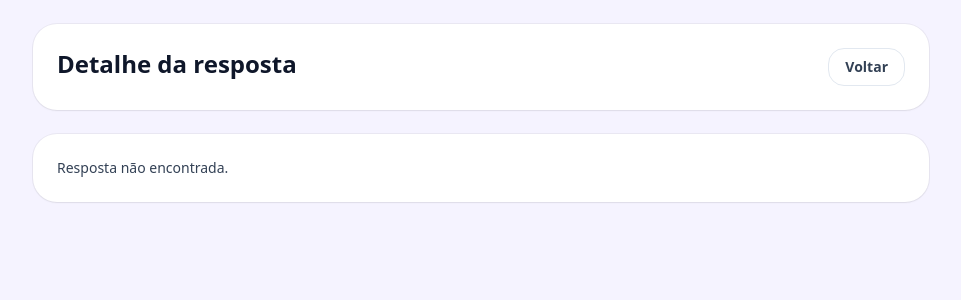
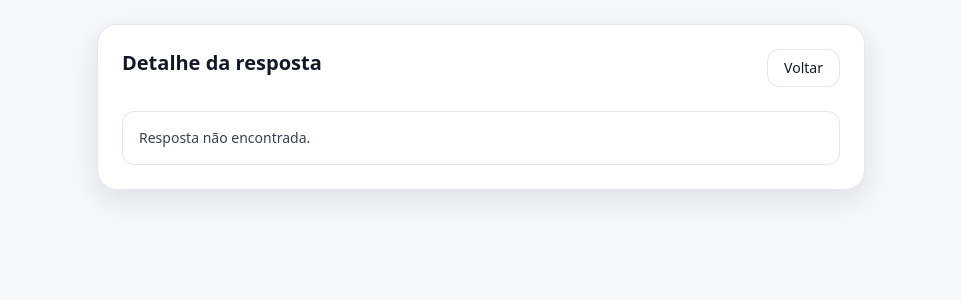
Before and after one commit to joao-holanda19/binds-satisfaction-test, a Vue app: page /responses/1 in a window 1280 px wide. Shown: the top 300 px of the page, without its empty margins (159-1120 px from the left). Built offline with nearby package versions, Linux system fonts and the light colour scheme.

Commit message:
Padroniza botões roxo/vermelho no detalhe e edição de respostas

```diff
--- a/src/views/ResponseDetailView.vue
+++ b/src/views/ResponseDetailView.vue
@@ -1,14 +1,14 @@
 <template>
-  <div class="min-h-screen bg-violet-50 p-6">
-    <div class="mx-auto w-full max-w-4xl">
-      <div class="rounded-3xl bg-white p-6 shadow-sm ring-1 ring-black/5">
-        <div class="flex flex-col gap-4 sm:flex-row sm:items-start sm:justify-between">
+  <div class="min-h-screen binds-bg p-6">
+    <div class="mx-auto w-full max-w-3xl binds-card p-6">
+      <div class="flex flex-wrap items-start justify-between gap-3">
         <div>
-            <h1 class="text-2xl font-extrabold text-slate-900">Detalhe da resposta</h1>
+          <h1 class="text-xl font-bold">Detalhe da resposta</h1>
 
-            <div v-if="record" class="mt-3 space-y-1 text-sm text-slate-600">
+          <div v-if="record" class="mt-2 space-y-1 text-sm text-gray-600">
             <p>
-                ID: <span class="font-mono text-slate-800">{{ record.id }}</span>
+              <span class="font-semibold">ID:</span>
+              <span class="font-mono">{{ record.id }}</span>
             </p>
 
             <p>
@@ -24,17 +24,14 @@
         </div>
 
         <div class="flex flex-wrap items-center gap-2">
-            <RouterLink
-              to="/responses"
-              class="rounded-2xl border border-slate-200 bg-white px-4 py-2 text-sm font-semibold text-slate-700 hover:bg-slate-50"
-            >
+          <RouterLink to="/responses" class="btn btn-secondary">
             Voltar
           </RouterLink>
 
           <RouterLink
             v-if="record"
             :to="`/responses/${record.id}/edit`"
-              class="rounded-2xl bg-violet-600 px-4 py-2 text-sm font-semibold text-white hover:bg-violet-700"
+            class="btn btn-primary"
           >
             Editar
           </RouterLink>
@@ -42,26 +39,26 @@
           <button
             v-if="record"
             type="button"
-              class="rounded-2xl border border-rose-200 bg-rose-50 px-4 py-2 text-sm font-semibold text-rose-700 hover:bg-rose-100"
+            class="btn btn-danger"
             @click="excluir"
           >
             Excluir
           </button>
         </div>
       </div>
-      </div>
 
       <div
         v-if="!record"
-        class="mt-6 rounded-3xl bg-white p-6 text-sm text-slate-700 shadow-sm ring-1 ring-black/5"
+        class="mt-6 rounded-xl bg-white p-4 text-sm text-gray-700 border border-gray-200"
       >
         Resposta não encontrada.
       </div>
 
-      <div v-else class="mt-6 rounded-3xl bg-white p-6 shadow-sm ring-1 ring-black/5">
-        <h2 class="text-sm font-semibold text-slate-700">Respostas</h2>
+      <div v-else class="mt-6 space-y-4">
+        <div class="rounded-2xl border border-gray-200 bg-white p-4">
+          <h2 class="text-sm font-semibold text-gray-700">Respostas</h2>
 
-        <div class="mt-4 grid gap-3 text-sm text-slate-800">
+          <div class="mt-3 grid gap-3 text-sm">
             <div>
               <span class="font-semibold">Humor:</span>
               {{ traduzirHumor(record.answers.mood) }}
@@ -72,7 +69,7 @@
               {{ record.answers.csat ?? '-' }}
             </div>
 
-          <div class="break-words">
+            <div>
               <span class="font-semibold">E-mail:</span>
               {{ record.answers.email ? record.answers.email : 'Não informado' }}
             </div>
@@ -82,14 +79,15 @@
               {{ traduzirRecurso(record.answers.feature) }}
             </div>
 
-          <div class="break-words">
+            <div>
               <span class="font-semibold">Comentário:</span>
               {{ record.answers.comment ? record.answers.comment : 'Sem comentário' }}
             </div>
           </div>
+        </div>
 
-        <div class="mt-6">
-          <RouterLink to="/responses" class="text-sm font-semibold text-violet-700 hover:underline">
+        <div class="text-sm">
+          <RouterLink to="/responses" class="link">
             ← Voltar para a lista
           </RouterLink>
         </div>
@@ -126,7 +124,8 @@ function excluir() {
 
 function formatarData(iso: string) {
   try {
-    return new Date(iso).toLocaleString('pt-BR');
+    const d = new Date(iso);
+    return d.toLocaleString('pt-BR');
   } catch {
     return iso;
   }
--- a/src/views/ResponseEditView.vue
+++ b/src/views/ResponseEditView.vue
@@ -29,7 +29,7 @@
           <RouterLink
             v-if="record"
             :to="`/responses/${record.id}`"
-            class="btn btn-secondary"
+            class="btn btn-primary"
           >
             Ver detalhe
           </RouterLink>
@@ -45,10 +45,9 @@
         </div>
       </div>
 
-      <div v-else class="binds-card p-6">
+      <div v-else>
         <SurveyForm
           v-if="initialAnswers"
-          embedded
           titulo="Editar pesquisa"
           rotulo-enviar="Salvar alterações"
           :initial-answers="initialAnswers"
@@ -97,7 +96,6 @@ onMounted(() => {
   }
   record.value = r;
 
-  // clona para evitar mutar o objeto original enquanto edita
   initialAnswers.value = JSON.parse(JSON.stringify(r.answers)) as SurveyAnswers;
 });
 
@@ -112,12 +110,9 @@ async function onSubmit(payload: SurveyAnswers) {
       return;
     }
 
-    // atualiza cabeçalho local (para refletir updatedAt se continuar na tela)
     record.value = updated;
-
     saved.value = true;
 
-    // após salvar, manda para o detalhe
     router.push(`/responses/${id.value}`);
   } finally {
     isSubmitting.value = false;
```
Lines whose indentation alone changed are shown as unchanged.
